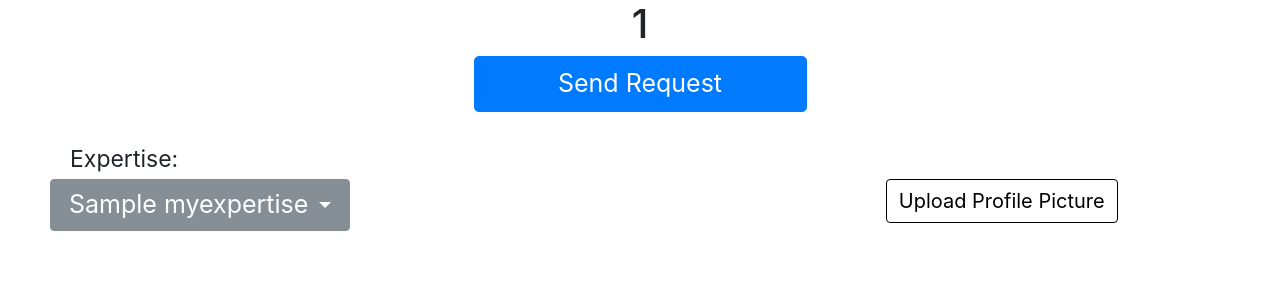
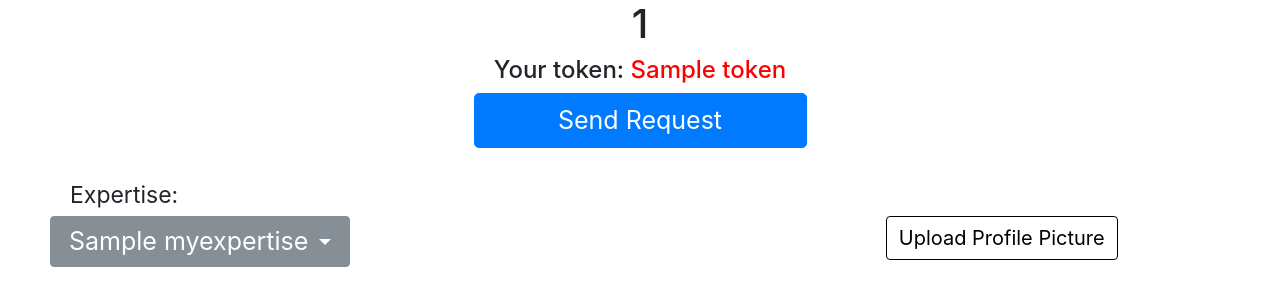
Before and after one commit to swiftyq/swiftyq.github.io, a Flask app: template templates/inbox.html in a window 1280 px wide. Shown: the part 146-452 px from the top of the page. Run offline with Flask 2, Linux system fonts and the light colour scheme; the template is opened without the code that fills it: most values are stand-ins (such as "Sample title", 1, 10 or a date in 2020); parts of the project's set-up code (start-up, migrations or seed data) failed here and were passed over; some libraries are stand-ins or nearby versions.

Commit message:
db re-init

```diff
--- a/server.py
+++ b/server.py
@@ -19,17 +19,11 @@ from email.mime.text import MIMEText
 conn = sqlite3.connect('./static/db/userinfo.db',check_same_thread=False)
 cur = conn.cursor()
 
-
-#cur.execute('''CREATE TABLE user_info (email text, password text, id text, image integer, CONSTRAINT email_id PRIMARY KEY (email,id))''')
-#cur.execute('''CREATE TABLE info
-#				(id text, password text, name text, expertise text)''')
-#cur.execute('''CREATE TABLE rating
-#				(id text, rating number, date text)''')
-#cur.execute('''CREATE TABLE achievement
-				#(id text, achievement number, date text, done number)''')
-#cur.execute('''CREATE TABLE session''')
-#cur.execute('''CREATE TABLE request
-				#(id number, question text, image text, requester text, expertise text, date text)''')
+cur.execute('''CREATE TABLE IF NOT EXISTS user_info (email text, password text, id text, image integer, token integer,  CONSTRAINT email_id PRIMARY KEY (email,id))''')
+cur.execute('''CREATE TABLE IF NOT EXISTS request (id integer, question text, image text, requester text, expertise text)''')
+cur.execute('''CREATE TABLE IF NOT EXISTS inboxinfo (id text, pic text, expertise text)''')
+cur.execute('''CREATE TABLE IF NOT EXISTS expertise (email text, id text, expertise text)''')
+cur.execute('''CREATE TABLE IF NOT EXISTS achievement (id text, achievement integer, date text, done integer)''')
 
 app = Flask(__name__)
 socket_io = SocketIO(app)
@@ -99,8 +93,8 @@ def extract(user_id):
 	mylist = []
 	cur.execute("SELECT image from user_info where id = ?", (user_id,))
 	img = cur.fetchone()[0]
-	print(img)
-
+	cur.execute("SELECT token from user_info where id=?", (user_id,))
+	token = cur.fetchone()[0]
 	req = []
 
 	for i in rtable:
@@ -109,7 +103,7 @@ def extract(user_id):
 		image = cur.fetchone()[0]
 		req.append(image)
 
-	return render_template("inbox.html", user_id=user_id, myexpertise = expertise, rtable=rtable, count = len(rtable), img = img, req = req)
+	return render_template("inbox.html", user_id=user_id, myexpertise = expertise, token=token, rtable=rtable, count = len(rtable), img = img, req = req)
 
 @app.route('/signup')
 def signup():
--- a/static/js/index.js
+++ b/static/js/index.js
@@ -5,7 +5,7 @@ $("u").on('click', function() {
 $( ".dropdown-menu a" ).on('click', function() {
   var target_input = $( ".form-group input[type='expertise']" )
   var old_val = target_input.val()
-  if (!(target_input.val().includes(old_val))) {
+  if (!(target_input.val().includes($(this).text()))) {
     target_input.val(old_val+$(this).text()+", ");
   }
 })
--- a/templates/inbox.html
+++ b/templates/inbox.html
@@ -124,7 +124,7 @@
 	</div>
   <div class="w-100" style="margin-top: 2px; padding: 1px; background-color: #eee;"></div>
   <div class="container" style="margin-top:20px; margin-bottom: 20px;">
-  	<div class = "img-circle text-center profile" style = "padding-top: 10px">
+  	<div class = "text-center profile" style = "padding-top: 10px">
   		<img
       {% if img == 0 %}
   			src = "static/img/default.jpg"
@@ -135,6 +135,7 @@
   			alt= "John"
   			style = "width:200px; height: 200px; border-radius: 1000px; border-style: solid;border-color: gainsboro;" >
   		<h1>{{user_id}}</h1>
+      <h4>Your token: <span style="color: red">{{token}}</span></h4>
   	</div>
     <div class="text-center" style="width:30%; margin: auto;">
       <div class="btn btn-primary btn-lg" style="width: 100%">
```
Also changed, not shown: static/db/userinfo.db, 1 other file.
